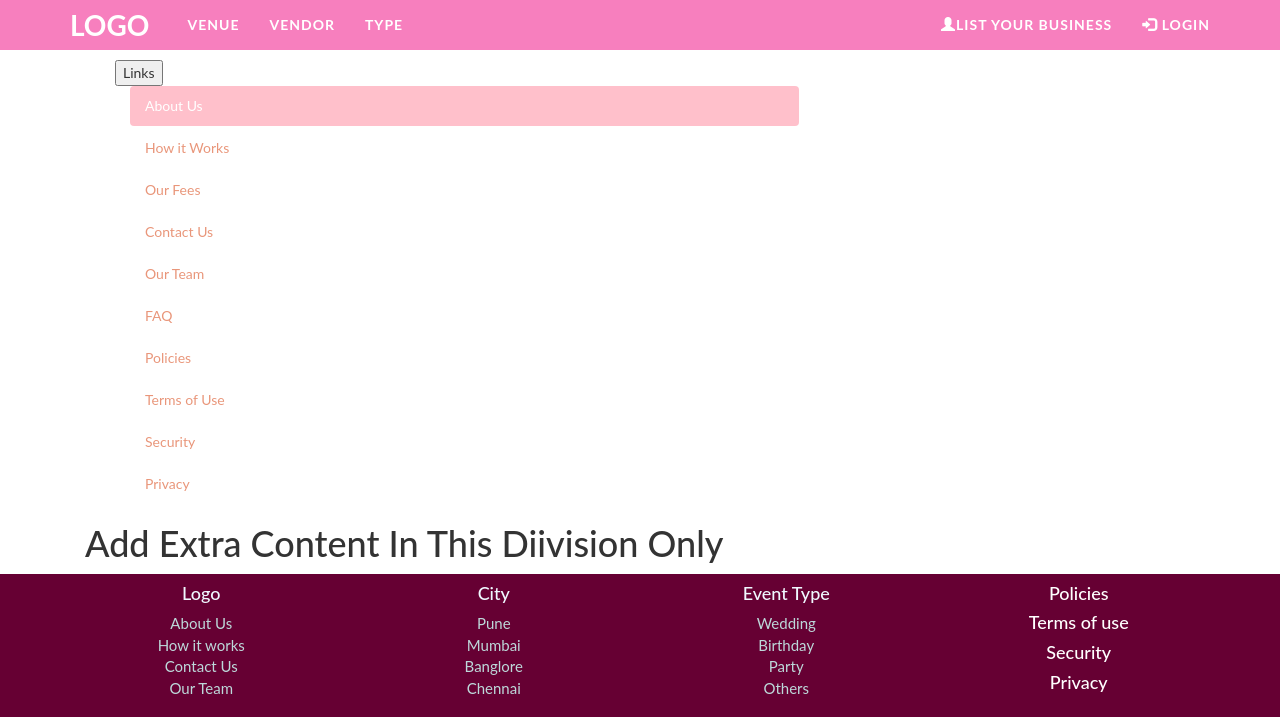
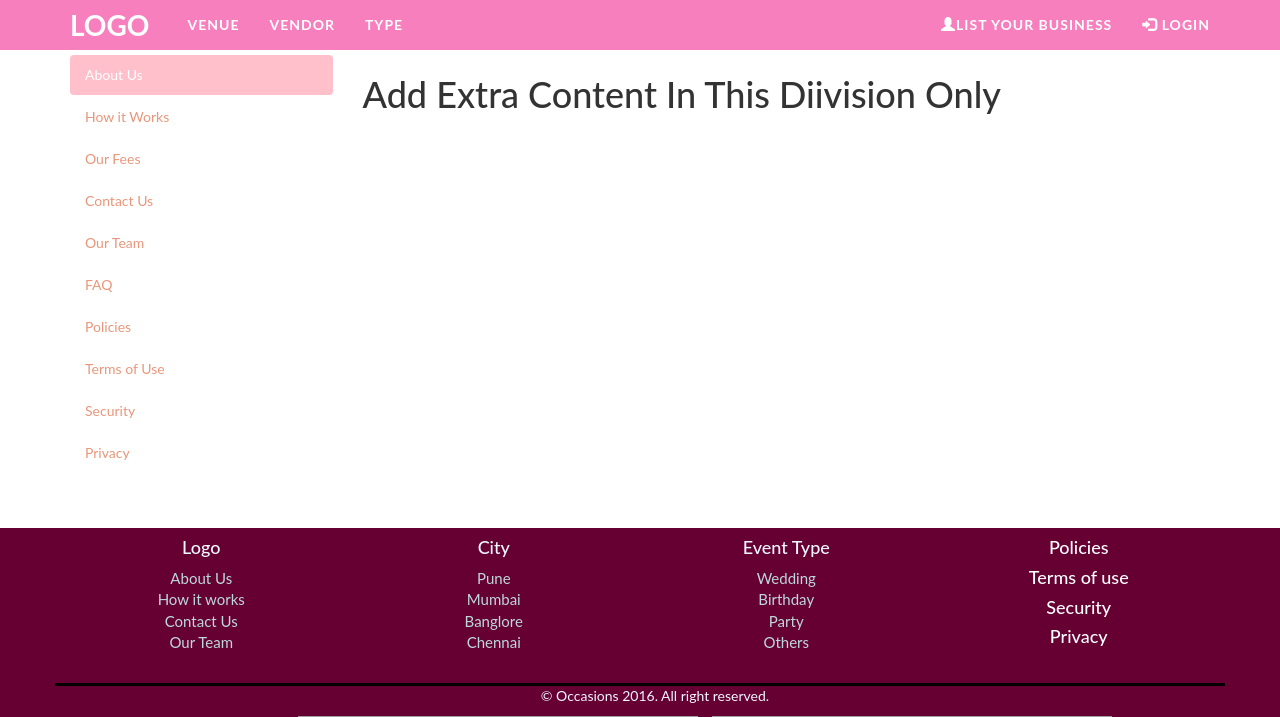
Before and after one commit to sahilrkalra/Occasions, a PHP site: page /Basic_Template.html in a window 1280 px wide. Shown: the top 717 px of the page. Run offline with PHP 8.4, Linux system fonts and the light colour scheme; some libraries are stand-ins or nearby versions; grey boxes are pictures that could not be loaded.

Commit message:
Updated style.css 17/09/16

```diff
--- a/css/style.css
+++ b/css/style.css
@@ -1,3 +1,46 @@
+.navbar-toggle2 {
+	display:none;
+	 background: #F77FBE ;
+  text-transform: uppercase;
+  font-weight: 700;
+  border: none;
+	margin:10px 0px 0px 10px;
+}
+.navbar-toggle2 {
+  color: white;
+  text-transform: uppercase;
+  font-size: 10px;
+  border-color: white;
+}
+.navbar-toggle2:hover,
+.navbar-toggle2:focus {
+  background-color: #18BC9C;
+  color: white;
+  border-color: #18BC9C;
+}
+
+@media (max-width: 768px) {
+	.navbar-toggle2{
+		display:block;
+	}
+}
+
+#content{
+	padding:55px;
+}
+@media (max-width: 768px) {
+	#content{
+		padding:0px;
+	}
+}
+
+
+
+
+
+
+
+
 #work{
     color:black;
     text-align: center;
@@ -323,19 +366,19 @@ a {
     text-decoration: none;
 }
 
-#ver-nav, .form-control {
-width:50%;
+/*#ver-nav, .form-control {
+width:100%;
 }
 
 #ver-nav,textarea.form-control {
-    width: 70%;
-}
+    width: 100%;
+}*/
 
 .contact-us,a:hover {
     color: rgb(247, 127, 190);
 }
 
 #ver-nav{
-padding: 60px;
+padding: 55px 0px 0px 0px;
 padding-bottom:initial;
 }
```
